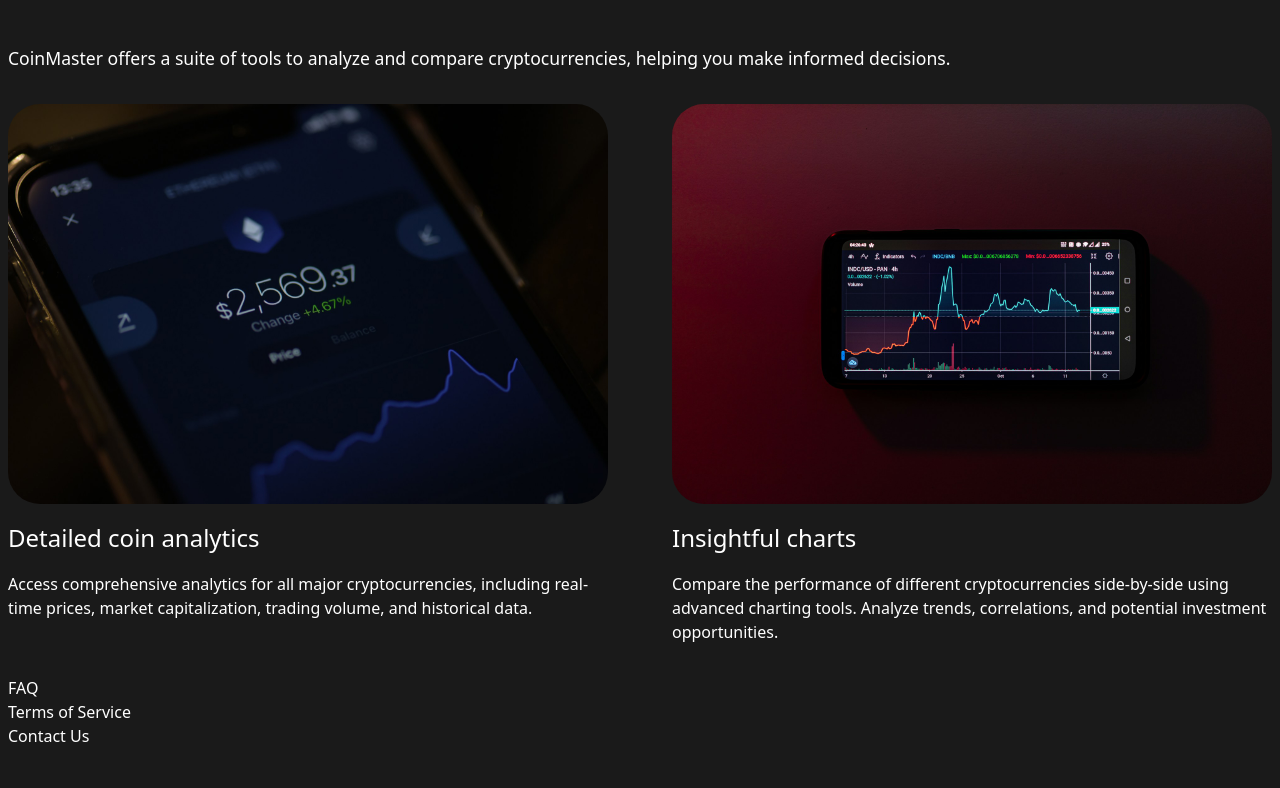
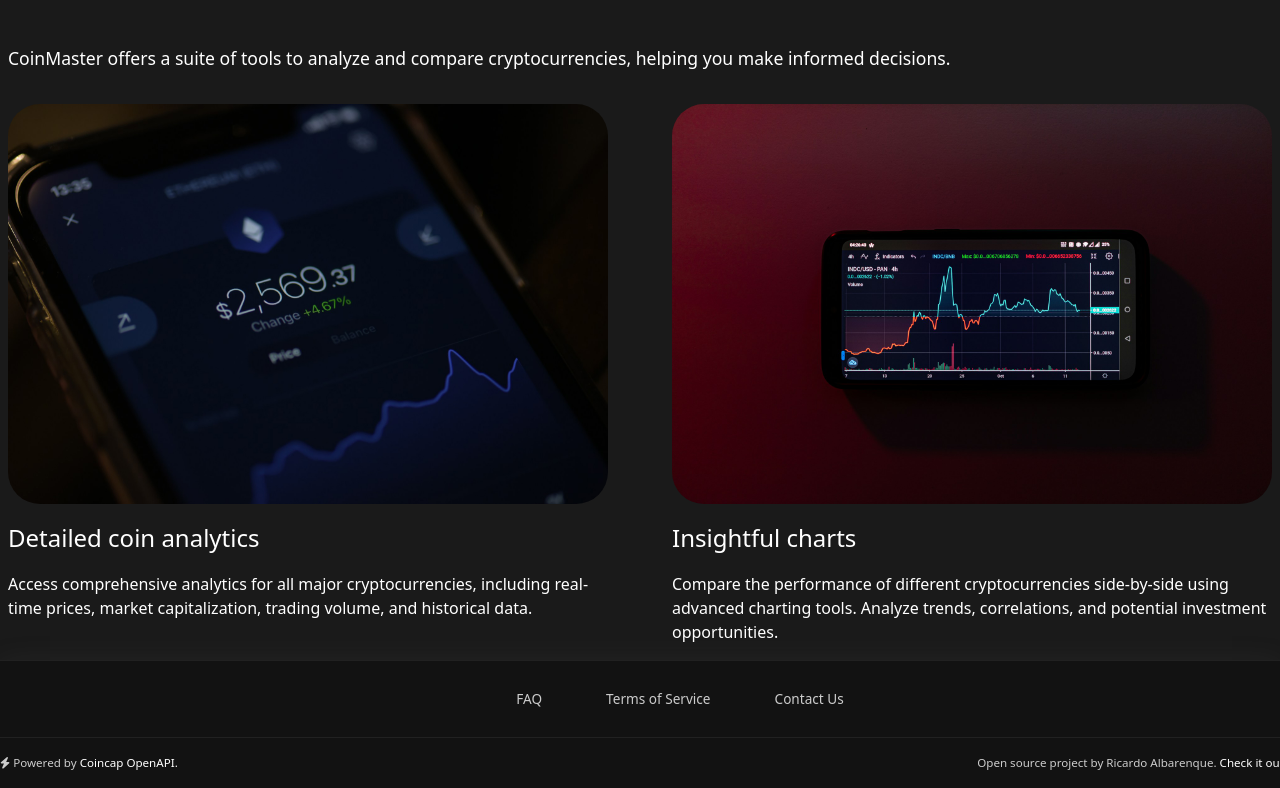
Before and after one commit to ricocatford/coinmaster, a Next.js app: page / in a window 1280 px wide. Shown: the part 852-1640 px from the top of the page. Before the commit the page ends 1616 px from the top, so only its background shows below. Built offline with nearby package versions, Linux system fonts and the light colour scheme.

Commit message:
feat(footer): add basic structure and styles

```diff
--- a/src/app/market/page.tsx
+++ b/src/app/market/page.tsx
@@ -16,12 +16,6 @@ export default function Market(): React.JSX.Element {
             <div className="container border-bottom">
                 <h2 className="heading">Market Statistics</h2>
             </div>
-            <div>
-                <p className="paragraph">
-                    Sponsored: Get all product features by signing up to our
-                    Premium plan. <strong>Register now!</strong>
-                </p>
-            </div>
             <Statistics assets={assets} isLoading={isLoading} error={error} />
             <Assets assets={assets} isLoading={isLoading} error={error} />
         </section>
--- /dev/null
+++ b/src/assets/styles/components/Footer.module.css
@@ -0,0 +1,58 @@
+.footer {
+    background: var(--black);
+    border-top: 1px solid var(--subtle-black);
+    box-shadow: 0 0.5rem 2rem var(--box-shadow);
+}
+
+.footerContainer {
+    display: flex;
+    flex-direction: column;
+    width: var(--max-width);
+    margin: 0 auto;
+}
+
+.linksContainer {
+    display: flex;
+    flex-direction: column;
+    align-items: center;
+    width: 100%;
+    padding: 1.25rem 1.5rem;
+    border-bottom: 1px solid var(--subtle-black);
+}
+
+.linksList {
+    list-style: none;
+    display: flex;
+    gap: 4rem;
+}
+
+.link {
+    padding: 0.5rem 0;
+    transition: all ease-in-out 0.5s;
+    font-size: 0.85rem;
+    color: var(--light-grey);
+}
+
+.link:hover,
+.link:focus {
+    color: var(--light-blue);
+}
+
+.creditsContainer {
+    display: flex;
+    justify-content: space-between;
+    padding: 1rem 0;
+}
+
+.credits {
+    font-size: 0.725rem;
+    color: var(--light-grey);
+}
+
+.creditsLink {
+    color: var(--white);
+}
+
+.creditsLink:hover {
+    color: var(--light-blue);
+}
--- a/src/assets/styles/components/Navbar.module.css
+++ b/src/assets/styles/components/Navbar.module.css
@@ -5,13 +5,12 @@
 .nav {
     background: var(--black);
     border-bottom: 1px solid var(--subtle-black);
-    box-shadow: 0 0.5rem 2rem var(--dark-grey);
+    box-shadow: 0 0.5rem 2rem var(--box-shadow);
 }
 
 .navContainer {
     max-width: var(--max-width);
     margin: 0 auto;
-    /* margin: auto; */
     padding: 0.25rem 1.5rem;
     display: flex;
     justify-content: space-between;
--- a/src/components/layout/footer/Footer.tsx
+++ b/src/components/layout/footer/Footer.tsx
@@ -1,11 +1,44 @@
+import styles from "@/assets/styles/components/Footer.module.css";
+import { faBolt } from "@fortawesome/free-solid-svg-icons";
+import { faGithub } from "@fortawesome/free-brands-svg-icons";
+import { FontAwesomeIcon } from "@fortawesome/react-fontawesome";
+import Link from "next/link";
+
 export const Footer = (): React.JSX.Element => {
     return (
-        <footer className="container container--fluid">
-            <ul>
-                <li>FAQ</li>
-                <li>Terms of Service</li>
-                <li>Contact Us</li>
-            </ul>
+        <footer className={styles.footer}>
+            <div className={styles.footerContainer}>
+                <div className={styles.linksContainer}>
+                    <ul className={styles.linksList}>
+                        <li className={styles.link}>FAQ</li>
+                        <li className={styles.link}>Terms of Service</li>
+                        <li className={styles.link}>Contact Us</li>
+                    </ul>
+                </div>
+                <div className={styles.creditsContainer}>
+                    <span className={styles.credits}>
+                        <FontAwesomeIcon icon={faBolt} /> Powered by{" "}
+                        <Link
+                            href="https://pro.coincap.io/api-docs"
+                            target="_blank"
+                            className={styles.creditsLink}
+                        >
+                            <span>Coincap OpenAPI.</span>
+                        </Link>
+                    </span>
+                    <p className={styles.credits}>
+                        Open source project by Ricardo Albarenque.{" "}
+                        <Link
+                            href="https://github.com/ricocatford/coinmaster"
+                            target="_blank"
+                            className={styles.creditsLink}
+                        >
+                            <span>Check it out </span>
+                        </Link>
+                        on <FontAwesomeIcon icon={faGithub} /> GitHub.
+                    </p>
+                </div>
+            </div>
         </footer>
     );
 };
```
